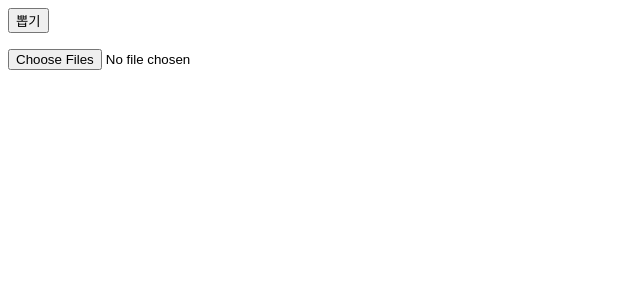
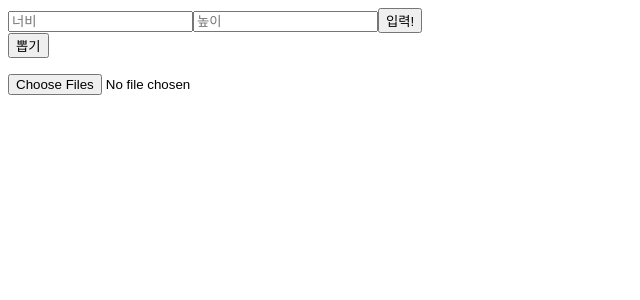
Before and after one commit to uussong/ppopkki, a React (Vite) app: page / in a window 1280 px wide. Shown: the top 300 px of the page, without its empty margins (0-640 px from the left). Built offline with nearby package versions, Linux system fonts and the light colour scheme; the HTML template or start-up script is replaced by a standard one.

Commit message:
feat: 너비, 높이 입력값 처리

```diff
--- a/src/App.tsx
+++ b/src/App.tsx
@@ -1,13 +1,19 @@
-import { useRef } from 'react'
+import { useRef, useState } from 'react'
 import PrintController from './components/printController/PrintController'
 import ImageController from './components/imageController/ImageController'
 
 function App() {
   const printRef = useRef(null)
+  const [width, setWidth] = useState(0)
+  const [height, setHeight] = useState(0)
 
   return (
     <>
-      <PrintController printRef={printRef} />
+      <PrintController
+        printRef={printRef}
+        setWidth={(width: number) => setWidth(width)}
+        setHeight={(height: number) => setHeight(height)}
+      />
       <ImageController printRef={printRef} />
     </>
   )
--- a/src/components/printController/PrintController.tsx
+++ b/src/components/printController/PrintController.tsx
@@ -1,18 +1,26 @@
 import { MutableRefObject } from 'react'
 import { useReactToPrint } from 'react-to-print'
 import PrintButton from './PrintButton'
+import SizeInputGroup from './SizeInputGroup'
 
 interface PrintControllerProps {
   printRef: MutableRefObject<null>
+  setWidth: (width: number) => void
+  setHeight: (width: number) => void
 }
 
-function PrintController({ printRef }: PrintControllerProps) {
+function PrintController({
+  printRef,
+  setWidth,
+  setHeight,
+}: PrintControllerProps) {
   const handlePrint = useReactToPrint({
     content: () => printRef.current,
   })
 
   return (
     <section>
+      <SizeInputGroup setWidth={setWidth} setHeight={setHeight} />
       <PrintButton handlePrint={handlePrint} />
     </section>
   )
--- /dev/null
+++ b/src/components/printController/SizeInputGroup.tsx
@@ -0,0 +1,36 @@
+import { ChangeEvent, FormEvent } from 'react'
+
+interface SizeInputGroupProps {
+  setWidth: (width: number) => void
+  setHeight: (width: number) => void
+}
+
+function SizeInputGroup({ setWidth, setHeight }: SizeInputGroupProps) {
+  let width = 0
+  let height = 0
+  const handleWidth = (e: ChangeEvent<HTMLInputElement>) => {
+    width = parseInt(e.target.value)
+  }
+
+  const handleHeight = (e: ChangeEvent<HTMLInputElement>) => {
+    height = parseInt(e.target.value)
+  }
+
+  const handleSubmit = (e: FormEvent<HTMLFormElement>) => {
+    e.preventDefault()
+    if (width && height) {
+      setWidth(width)
+      setHeight(height)
+    }
+  }
+
+  return (
+    <form onSubmit={handleSubmit}>
+      <input type="number" placeholder="너비" onChange={handleWidth} />
+      <input type="number" placeholder="높이" onChange={handleHeight} />
+      <button>입력!</button>
+    </form>
+  )
+}
+
+export default SizeInputGroup
```
